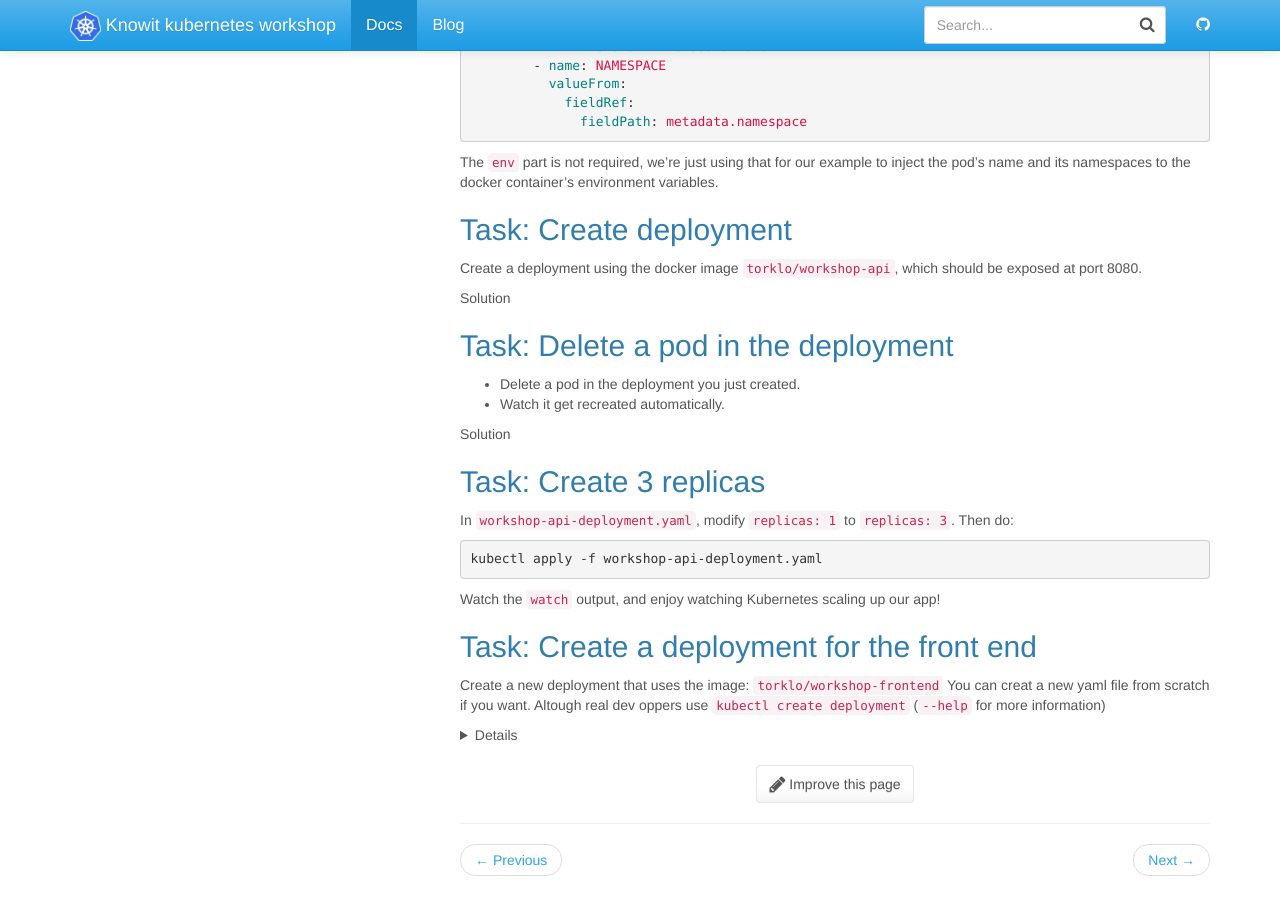
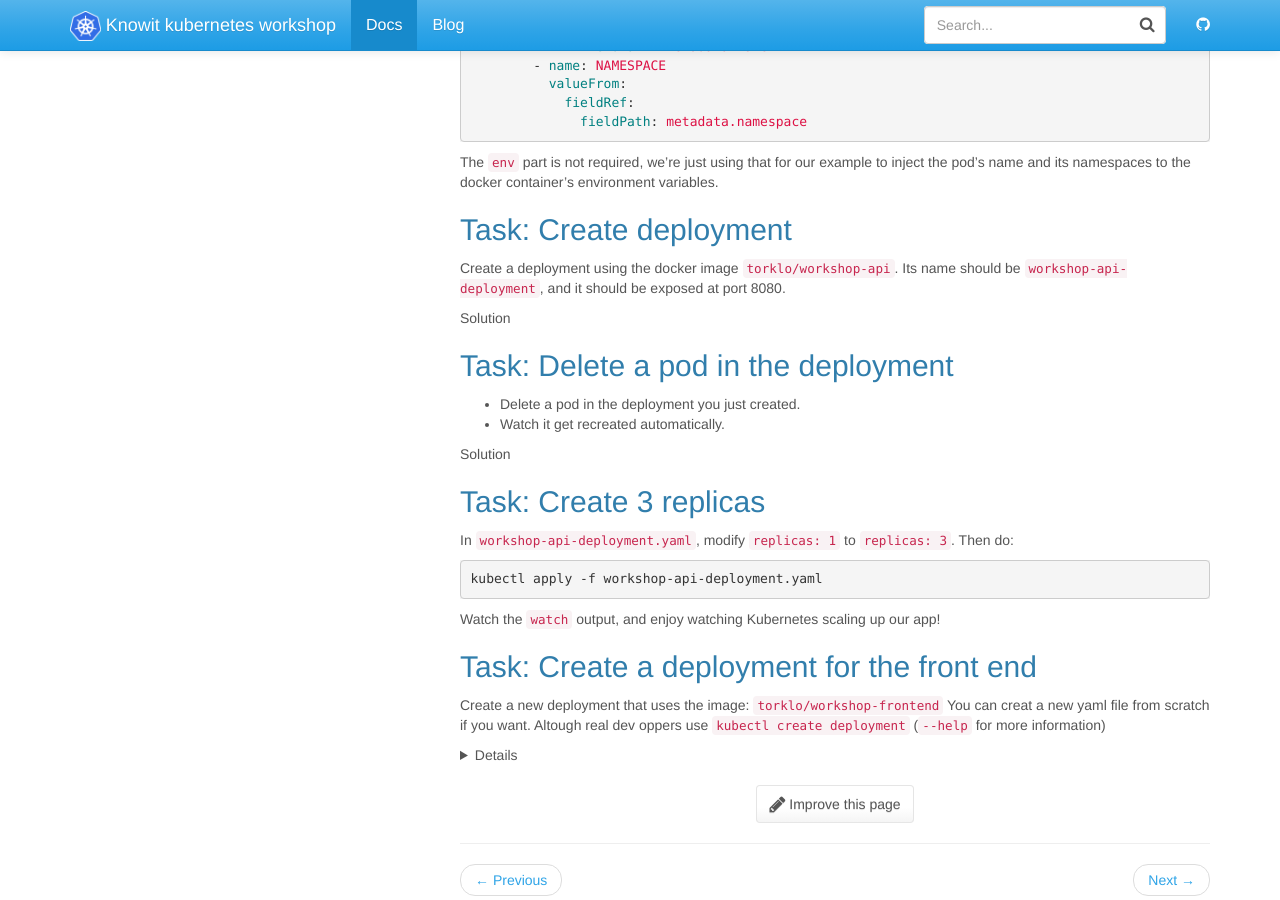
Before and after one commit to knowit/kubernetes-workshop, a Jekyll site: the page built from docs/_docs/workshop/deploy.md, in a window 1280 px wide and 900 px high, scrolled down 1790 px. Built offline with Jekyll 4.4.1, drawn with Linux system fonts in a browser that asks for light colours.

Commit message:
Backend deployment name

```diff
--- a/docs/_docs/workshop/deploy.md
+++ b/docs/_docs/workshop/deploy.md
@@ -69,7 +69,8 @@ namespaces to the docker container's environment variables.
 
 ## Task: Create deployment
 
-Create a deployment using the docker image `torklo/workshop-api`, which should be exposed at port 8080.
+Create a deployment using the docker image `torklo/workshop-api`. Its name should be
+`workshop-api-deployment`, and it should be exposed at port 8080.
 
 <details>
  <summary>Solution</summary>
```
